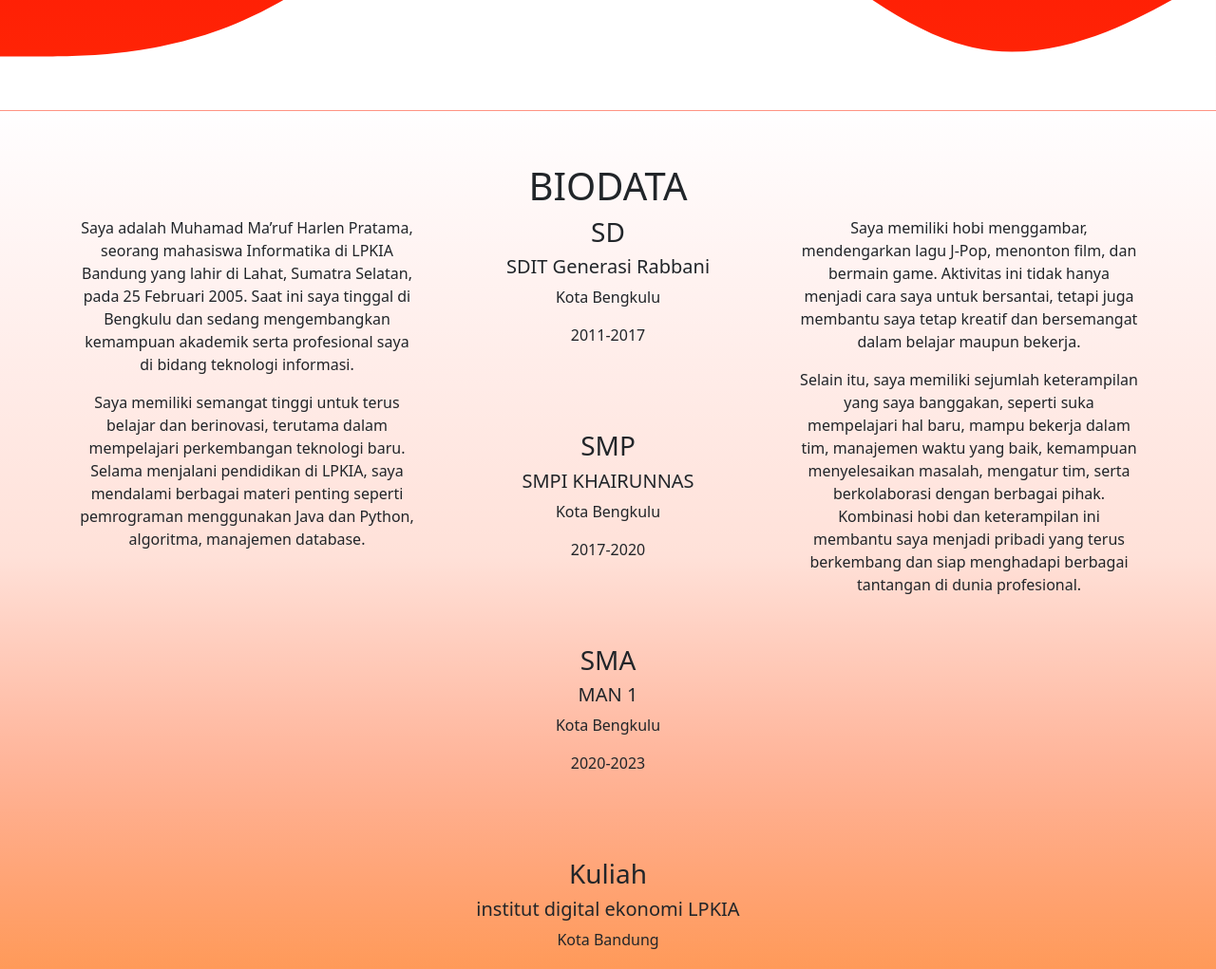
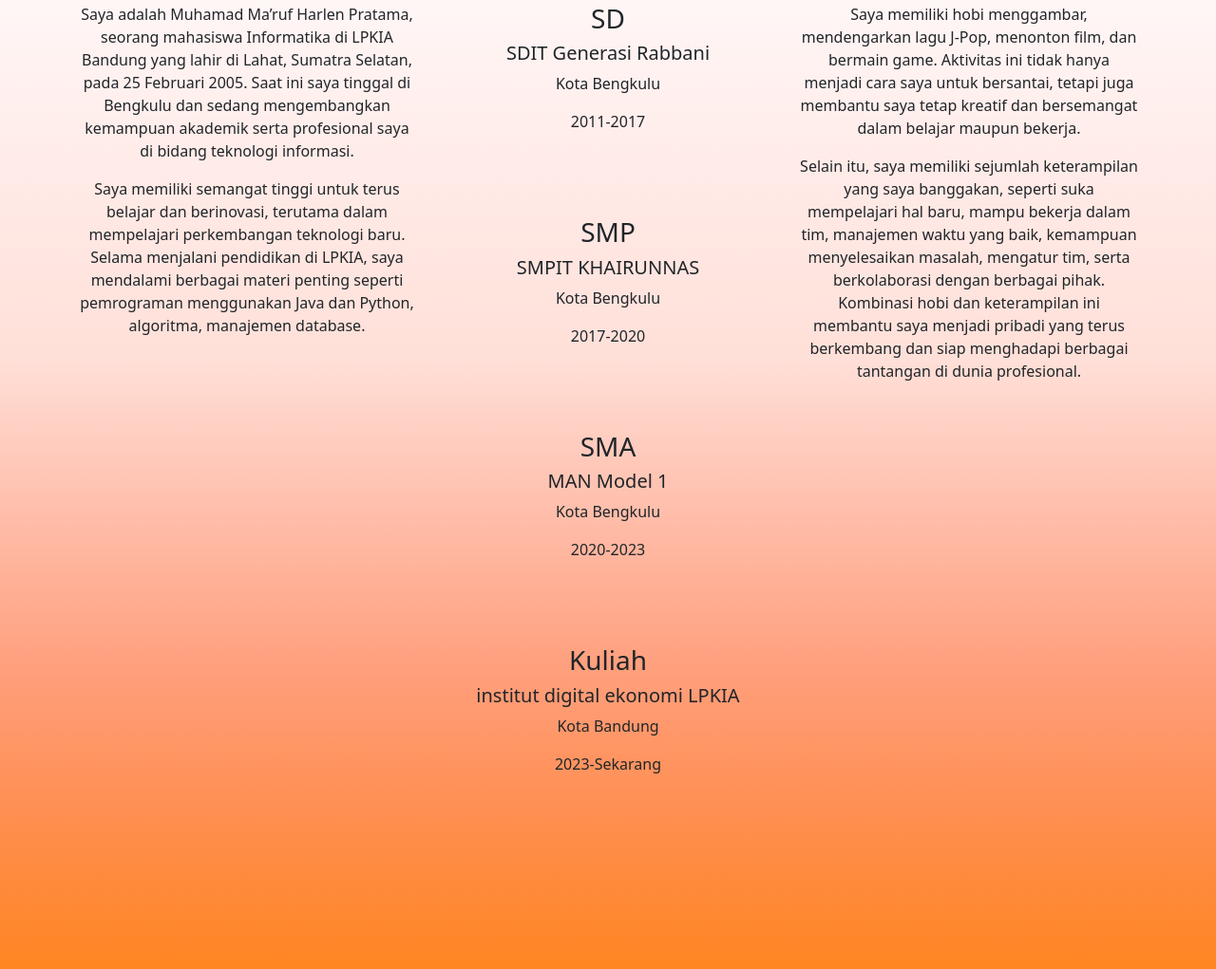
Before and after one commit to Tama2502/tama.github.io, a plain HTML site: page index.html in a window 1280 px wide. Shown: the part 576-1597 px from the top of the page at 95% size. Drawn offline with nearby package versions, Linux system fonts and the light colour scheme.

Commit message:
18/11/24/1

```diff
--- a/index.html
+++ b/index.html
@@ -44,7 +44,7 @@
             <div class="profile">
             <img
             class="rounded-circle tama"
-            src="image/tama.jpg"
+            src="image/tm3.jpg"
             alt="">
             <h2>Muhamad Ma'ruf Harlen Pratama</h2>
             <h4>Mahasiswa Onggoing</h4>
@@ -67,19 +67,19 @@
                 <p>2011-2017</p>
                 <br><br><br>
                 <h3>SMP</h3>
-                <h5>SMPI KHAIRUNNAS</h5>
+                <h5>SMPIT KHAIRUNNAS</h5>
                 <P>Kota Bengkulu</P>
                 <p>2017-2020</p>
                 <br><br><br>
                 <h3>SMA</h3>
-                <h5>MAN 1</h5>
+                <h5>MAN Model 1</h5>
                 <p>Kota Bengkulu</p>
                 <p>2020-2023</p>
                 <br><br><br>
                 <h3>Kuliah</h3>
                 <h5>institut digital ekonomi LPKIA</h5>
                 <p>Kota Bandung</p>
-                <p></p>
+                <p>2023-Sekarang</p>
                 <br><br><br>
               </div>
               <div class="col-sm">
```
